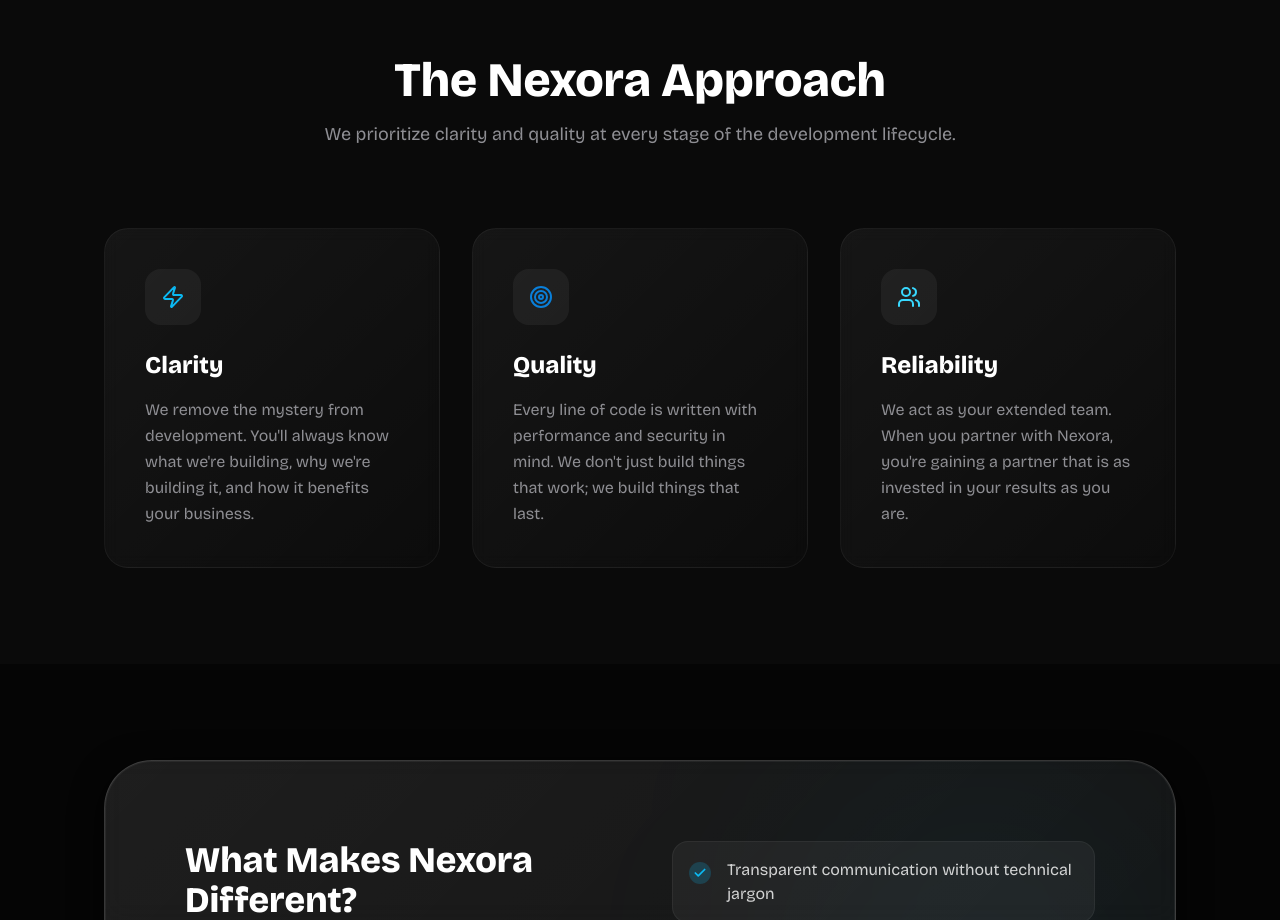
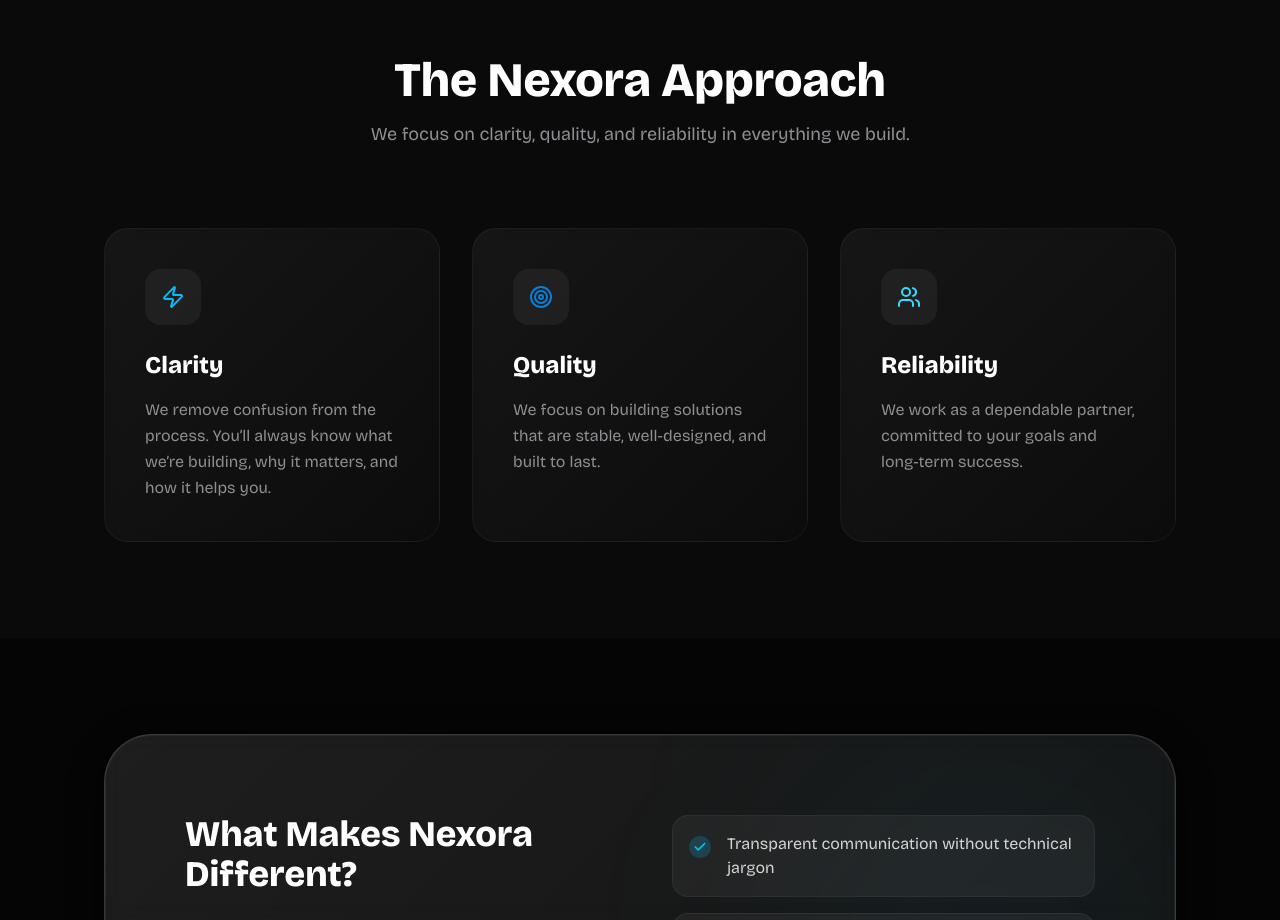
Before and after one commit to navaneethpv/nexora-agency, a Next.js app: page /about in a window 1280 px wide. Shown: the part 1260-2180 px from the top of the page. Built offline with nearby package versions, Linux system fonts and the light colour scheme.

Commit message:
feat: update 'The Nexora Approach' section's main paragraph text, styling, and feature descriptions on the About page.

```diff
--- a/src/app/about/page.tsx
+++ b/src/app/about/page.tsx
@@ -116,7 +116,7 @@ export default function AboutPage() {
                 <div className="section-container">
                     <div className="text-center max-w-3xl mx-auto mb-20 space-y-4">
                         <h2 className="text-3xl md:text-5xl font-bold">The Nexora Approach</h2>
-                        <p className="text-secondary text-lg">We prioritize clarity and quality at every stage of the development lifecycle.</p>
+                        <p className="text-secondary text-base md:text-lg font-medium">We focus on clarity, quality, and reliability in everything we build.</p>
                     </div>
 
                     <div className="grid grid-cols-1 md:grid-cols-3 gap-8">
@@ -124,17 +124,17 @@ export default function AboutPage() {
                             {
                                 icon: <Zap className="text-accent" />,
                                 title: "Clarity",
-                                description: "We remove the mystery from development. You'll always know what we're building, why we're building it, and how it benefits your business."
+                                description: "We remove confusion from the process. You’ll always know what we’re building, why it matters, and how it helps you."
                             },
                             {
                                 icon: <Target className="text-accent-secondary" />,
                                 title: "Quality",
-                                description: "Every line of code is written with performance and security in mind. We don't just build things that work; we build things that last."
+                                description: "We focus on building solutions that are stable, well-designed, and built to last."
                             },
                             {
                                 icon: <Users className="text-accent-glow" />,
                                 title: "Reliability",
-                                description: "We act as your extended team. When you partner with Nexora, you're gaining a partner that is as invested in your results as you are."
+                                description: "We work as a dependable partner, committed to your goals and long-term success."
                             }
                         ].map((item, i) => (
                             <ScrollReveal key={i}>
```
